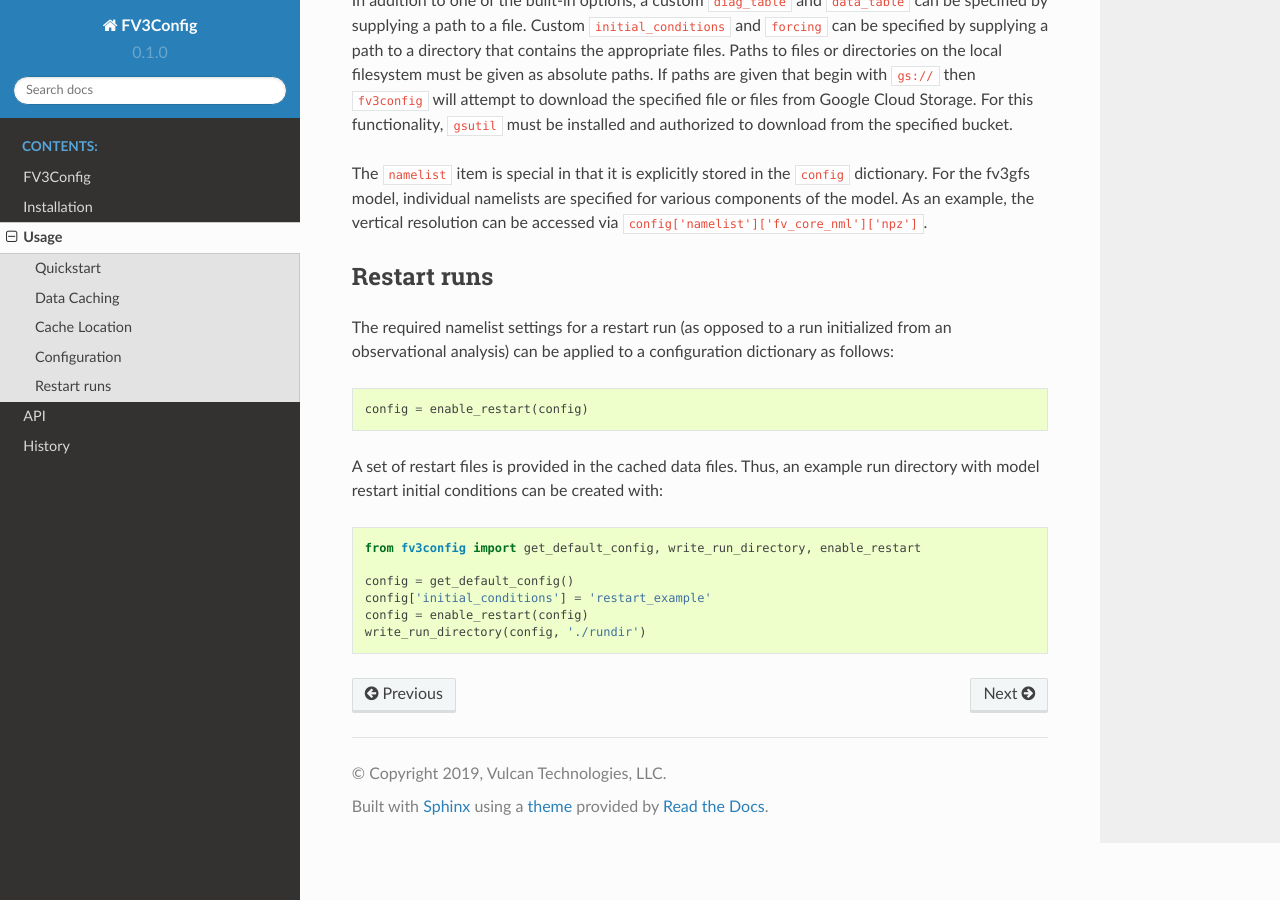
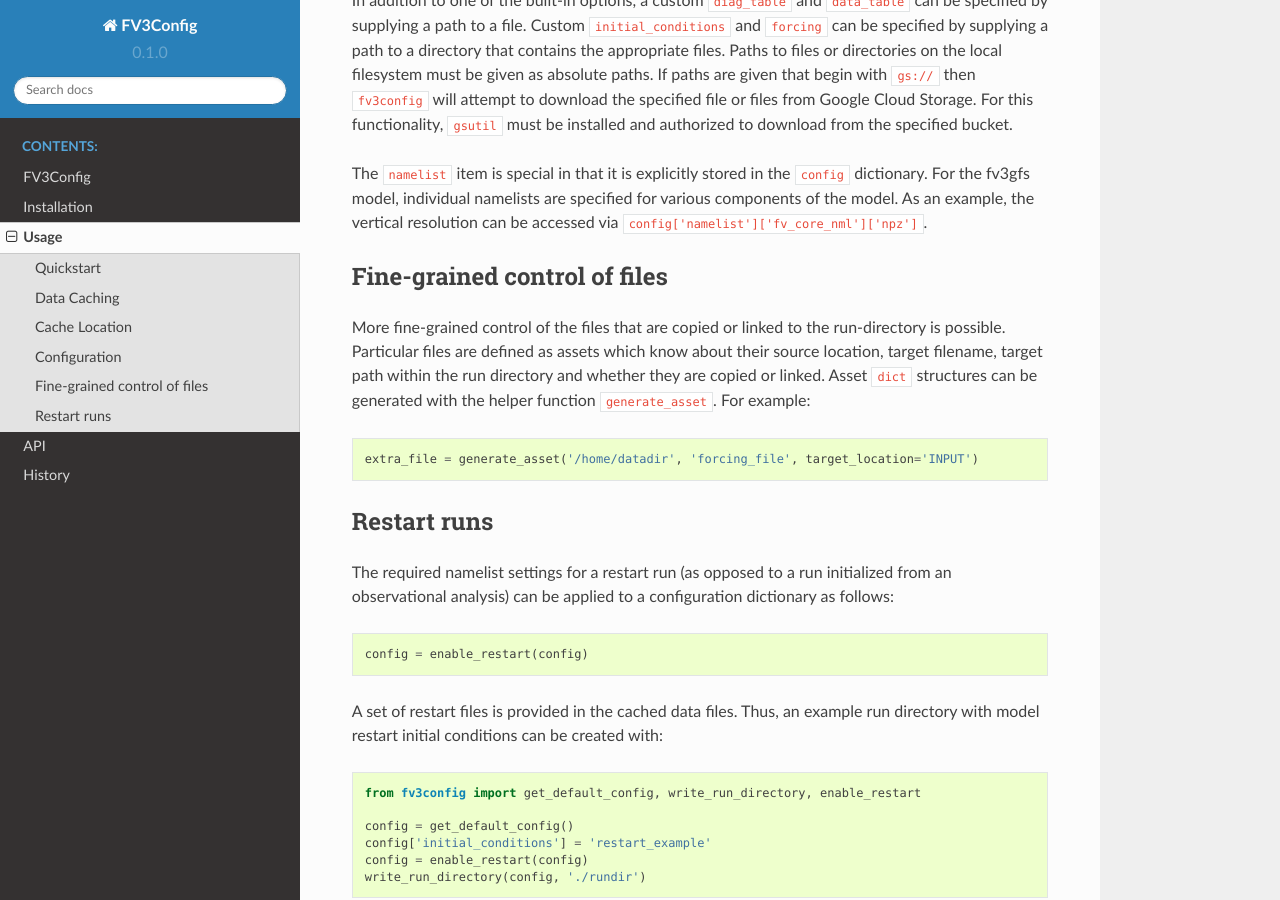
Before and after one commit to ai2cm/fv3config, a Sphinx documentation site: the page built from docs/usage.rst, in a window 1280 px wide and 900 px high, scrolled down 1677 px. Built offline with Sphinx 7.4.7 and the Read the Docs theme 2.0.0, drawn with Linux system fonts in a browser that asks for light colours.

Commit message:
Start docs

```diff
--- a/docs/usage.rst
+++ b/docs/usage.rst
@@ -85,6 +85,18 @@ The ``namelist`` item is special in that it is explicitly stored in the ``config
 fv3gfs model, individual namelists are specified for various components of the model. As an example, the
 vertical resolution can be accessed via ``config['namelist']['fv_core_nml']['npz']``.
 
+
+Fine-grained control of files
+-----------------------------
+
+More fine-grained control of the files that are copied or linked to the run-directory is possible. Particular files
+are defined as assets which know about their source location, target filename, target path within the run directory
+and whether they are copied or linked. Asset ``dict`` structures can be generated with the helper function ``generate_asset``.
+For example::
+
+    extra_file = generate_asset('/home/datadir', 'forcing_file', target_location='INPUT')
+
+
 Restart runs
 ------------
 
```
